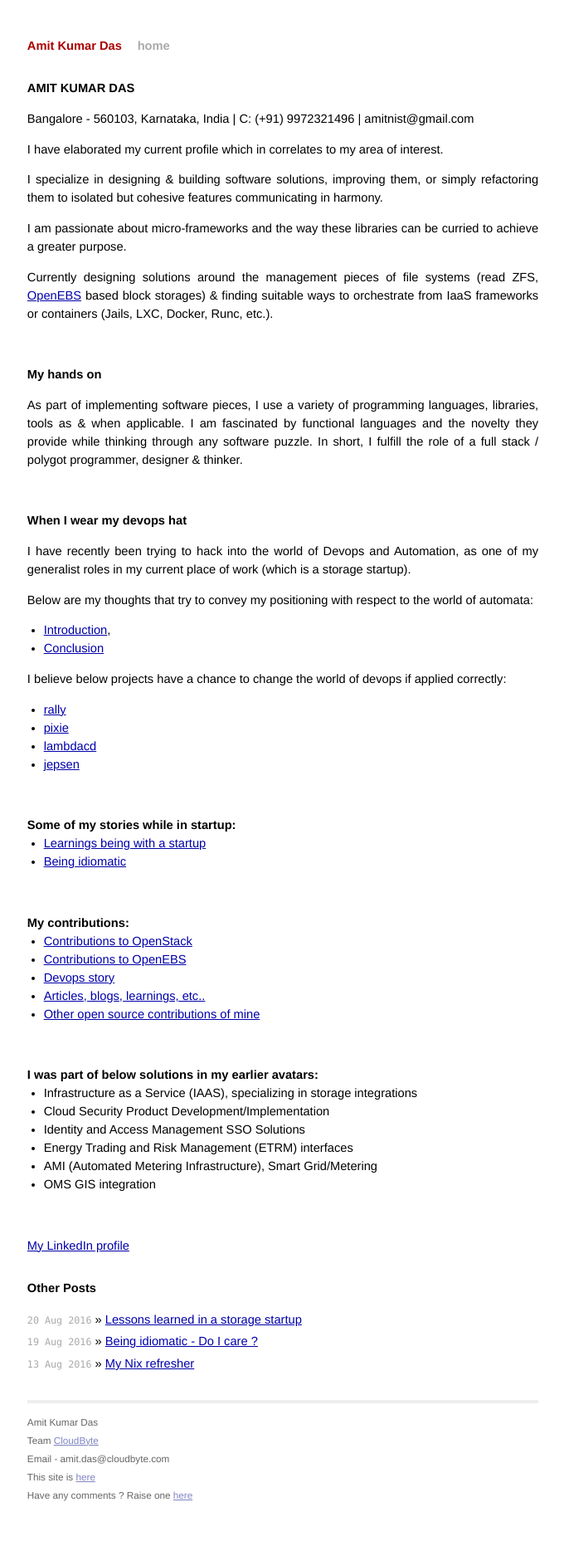
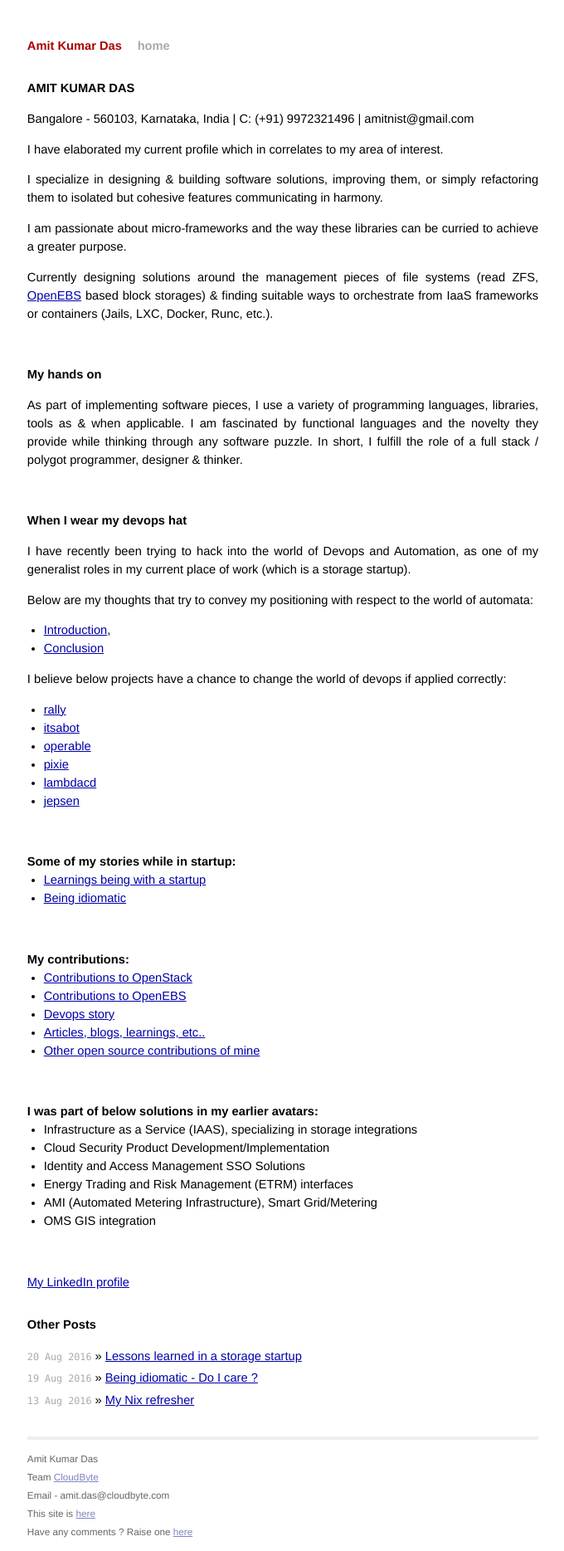
Before and after one commit to AmitKumarDas/amitkumardas.github.io, a Jekyll site: the page built from _posts/2016-09-01-my-resume-cover-letter.md, in a window 1280 px wide. Shown: the whole page at 83% size, without its empty margins (299-979 px from the left). Built offline with Jekyll 4.4.1, drawn with Linux system fonts in a browser that asks for light colours; before the commit the page ends 1825 px from its top, so only the background shows below that.

Commit message:
Update 2016-09-01-my-resume-cover-letter.md

```diff
--- a/_posts/2016-09-01-my-resume-cover-letter.md
+++ b/_posts/2016-09-01-my-resume-cover-letter.md
@@ -42,6 +42,8 @@ Below are my thoughts that try to convey my positioning with respect to the worl
 I believe below projects have a chance to change the world of devops if applied correctly:
 
 - [rally](https://wiki.openstack.org/wiki/Rally)
+- [itsabot](https://github.com/itsabot/abot/wiki/Building-a-Plugin)
+- [operable](https://operable.io/)
 - [pixie](https://github.com/pixie-lang/pixie)
 - [lambdacd](https://github.com/flosell/lambdacd)
 - [jepsen](https://github.com/aphyr/jepsen)
```
